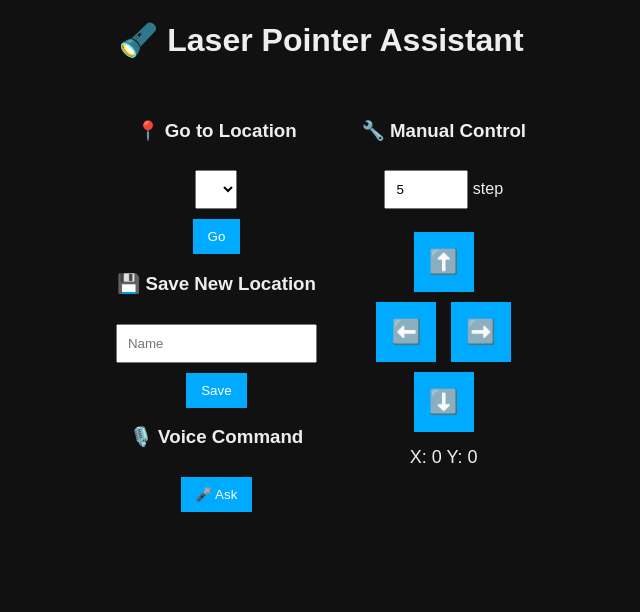
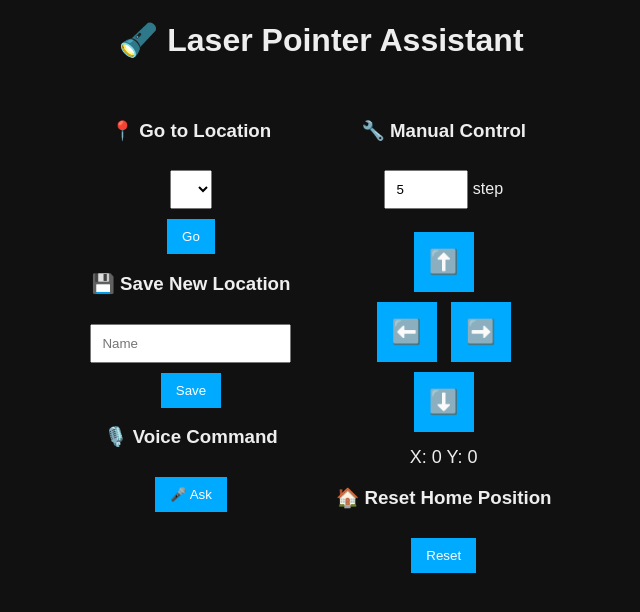
Before and after one commit to ryanrocksforever/LaserAssistant, a Flask app: page / in a window 1280 px wide. Shown: the top 612 px of the page, without its empty margins (319-959 px from the left). Run offline with Flask 3, Linux system fonts and the light colour scheme; lists and menus that the app fills with data are empty.

Commit message:
add reset func working before this

```diff
--- a/app.py
+++ b/app.py
@@ -5,6 +5,8 @@ import openai
 import json
 import os
 import atexit
+import threading
+import time
 
 # Load env vars
 load_dotenv()
@@ -12,12 +14,25 @@ openai.api_key = os.getenv("OPENAI_API_KEY")
 
 app = Flask(__name__)
 
+# ─── Inactivity Timer ───
+STEPPER_TIMEOUT = 60  # seconds
+last_activity_time = time.time()
+
+def inactivity_monitor():
+    while True:
+        time.sleep(5)
+        if time.time() - last_activity_time > STEPPER_TIMEOUT:
+            galvo.disable_motors()
+
+threading.Thread(target=inactivity_monitor, daemon=True).start()
+
 # ─── Galvo Setup ───
 class GalvoController:
     def __init__(self):
         self.MIN_X, self.MAX_X = 0, 75
         self.MIN_Y, self.MAX_Y = 0, 200
         self.current_position = {'x': 0, 'y': 0}
+        self.home_position = {'x': 0, 'y': 0}
 
         self.Motor1 = HR8825(13, 19, 12, (16, 17, 20))
         self.Motor2 = HR8825(24, 18, 4, (21, 22, 27))
@@ -25,15 +40,24 @@ class GalvoController:
         self.Motor2.SetMicroStep('softward', '1/8step')
         self.home()
 
+    def _update_activity(self):
+        global last_activity_time
+        last_activity_time = time.time()
+
     def home(self):
-        self.move_to(0, 0)
+        self.move_to(self.home_position['x'], self.home_position['y'])
+
+    def reset_home(self):
+        self.home_position = self.current_position.copy()
 
     def move_to(self, x, y, delay=0.001):
+        self._update_activity()
         dx = max(self.MIN_X, min(self.MAX_X, x)) - self.current_position['x']
         dy = max(self.MIN_Y, min(self.MAX_Y, y)) - self.current_position['y']
         self.move_relative(dx, dy, delay)
 
     def move_relative(self, dx, dy, delay=0.001):
+        self._update_activity()
         x_target = max(self.MIN_X, min(self.MAX_X, self.current_position['x'] + dx))
         y_target = max(self.MIN_Y, min(self.MAX_Y, self.current_position['y'] + dy))
 
@@ -44,10 +68,14 @@ class GalvoController:
 
         self.current_position = {'x': x_target, 'y': y_target}
 
-    def shutdown(self):
-        self.move_to(0, 0)
+    def disable_motors(self):
         self.Motor1.Stop()
         self.Motor2.Stop()
+        print("[INFO] Motors powered off due to inactivity.")
+
+    def shutdown(self):
+        self.disable_motors()
+        self.home()
 
 galvo = GalvoController()
 atexit.register(galvo.shutdown)
@@ -125,8 +153,6 @@ def voice_command():
         f"Respond with exactly one of the names, or say \"none\" if nothing matches."
     )
 
-    print(f"[LLM PROMPT]: {prompt}")
-
     try:
         response = openai.chat.completions.create(
             model="gpt-3.5-turbo",
@@ -147,5 +173,10 @@ def voice_command():
         print(f"[ERROR]: {e}")
         return jsonify({'status': 'error', 'message': str(e)}), 500
 
+@app.route('/reset_home', methods=['POST'])
+def reset_home():
+    galvo.reset_home()
+    return jsonify({'status': 'success', 'new_home': galvo.home_position})
+
 if __name__ == '__main__':
     app.run(host='0.0.0.0', port=5000, ssl_context=('cert.pem', 'key.pem'))
--- /dev/null
+++ b/scratch.txt
@@ -0,0 +1,3 @@
+sudo nmcli connection add type wifi ifname wlan0 con-name "MyOtherNetwork" ssid "Forge Makerspace"
+sudo nmcli connection modify "MyOtherNetwork" wifi-sec.key-mgmt wpa-psk
+sudo nmcli connection modify "MyOtherNetwork" wifi-sec.psk "FM234100"
--- a/templates/index.html
+++ b/templates/index.html
@@ -4,12 +4,47 @@
     <title>Laser Assistant</title>
     <meta name="viewport" content="width=device-width, initial-scale=1.0">
     <style>
-        body { background: #111; color: #eee; font-family: sans-serif; text-align: center; }
-        .controls, .locations { display: inline-block; vertical-align: top; margin: 20px; }
-        .arrow-btn { width: 60px; height: 60px; margin: 5px; font-size: 24px; }
-        #position { margin-top: 10px; font-size: 18px; }
-        select, input { padding: 10px; margin-top: 10px; }
-        button { padding: 10px 15px; margin-top: 10px; background: #0af; border: none; color: white; }
+        body {
+            background: #111;
+            color: #eee;
+            font-family: sans-serif;
+            text-align: center;
+        }
+        .controls, .locations {
+            display: inline-block;
+            vertical-align: top;
+            margin: 20px;
+        }
+        .arrow-btn {
+            width: 60px;
+            height: 60px;
+            margin: 5px;
+            font-size: 24px;
+        }
+        #position {
+            margin-top: 10px;
+            font-size: 18px;
+        }
+        select, input {
+            padding: 10px;
+            margin-top: 10px;
+        }
+        button {
+            padding: 10px 15px;
+            margin-top: 10px;
+            background: #0af;
+            border: none;
+            color: white;
+            cursor: pointer;
+        }
+        button:hover {
+            background: #08c;
+        }
+        #home-feedback {
+            margin-top: 5px;
+            font-size: 14px;
+            color: #0af;
+        }
     </style>
 </head>
 <body>
@@ -40,6 +75,10 @@
     <button class="arrow-btn" onclick="move('right')">➡️</button><br>
     <button class="arrow-btn" onclick="move('down')">⬇️</button><br>
     <div id="position">X: 0 Y: 0</div>
+
+    <h3>🏠 Reset Home Position</h3>
+    <button onclick="resetHome()">Reset</button>
+    <div id="home-feedback"></div>
 </div>
 
 <script>
@@ -48,7 +87,7 @@
         await fetch('/move_manual', {
             method: 'POST',
             headers: {'Content-Type': 'application/json'},
-            body: JSON.stringify({direction: dir, step_size: step})
+            body: JSON.stringify({ direction: dir, step_size: step })
         });
         updatePosition();
     }
@@ -59,14 +98,14 @@
         await fetch('/save_location', {
             method: 'POST',
             headers: {'Content-Type': 'application/json'},
-            body: JSON.stringify({name})
+            body: JSON.stringify({ name })
         });
         location.reload();
     }
 
     async function gotoLocation() {
         const name = document.getElementById('goto').value;
-        await fetch('/goto/' + name, {method: 'POST'});
+        await fetch('/goto/' + name, { method: 'POST' });
         updatePosition();
     }
 
@@ -76,7 +115,16 @@
         document.getElementById('position').innerText = `X: ${pos.x} Y: ${pos.y}`;
     }
 
-    setInterval(updatePosition, 1000);
+    async function resetHome() {
+        try {
+            const res = await fetch('/reset_home', { method: 'POST' });
+            const data = await res.json();
+            document.getElementById('home-feedback').innerText =
+                `New home set at X: ${data.new_home.x}, Y: ${data.new_home.y}`;
+        } catch (e) {
+            document.getElementById('home-feedback').innerText = "Failed to reset home.";
+        }
+    }
 
     function startListening() {
         const rec = new webkitSpeechRecognition();
@@ -84,7 +132,6 @@
         rec.onresult = async (e) => {
             const text = e.results[0][0].transcript;
             console.log("[Voice Input]:", text);
-
             try {
                 const res = await fetch('/voice_command', {
                     method: 'POST',
@@ -93,7 +140,9 @@
                 });
                 const result = await res.json();
                 console.log("[LLM Response]:", result);
-                alert(result.status === 'success' ? `Laser pointing to: ${result.location}` : `Result: ${result.message}`);
+                alert(result.status === 'success'
+                    ? `Laser pointing to: ${result.location}`
+                    : `Result: ${result.message}`);
             } catch (err) {
                 console.error("Server error:", err);
                 alert("Error processing voice command");
@@ -101,6 +150,9 @@
         };
         rec.start();
     }
+
+    // Auto-refresh current X/Y
+    setInterval(updatePosition, 1000);
 </script>
 </body>
 </html>
```
